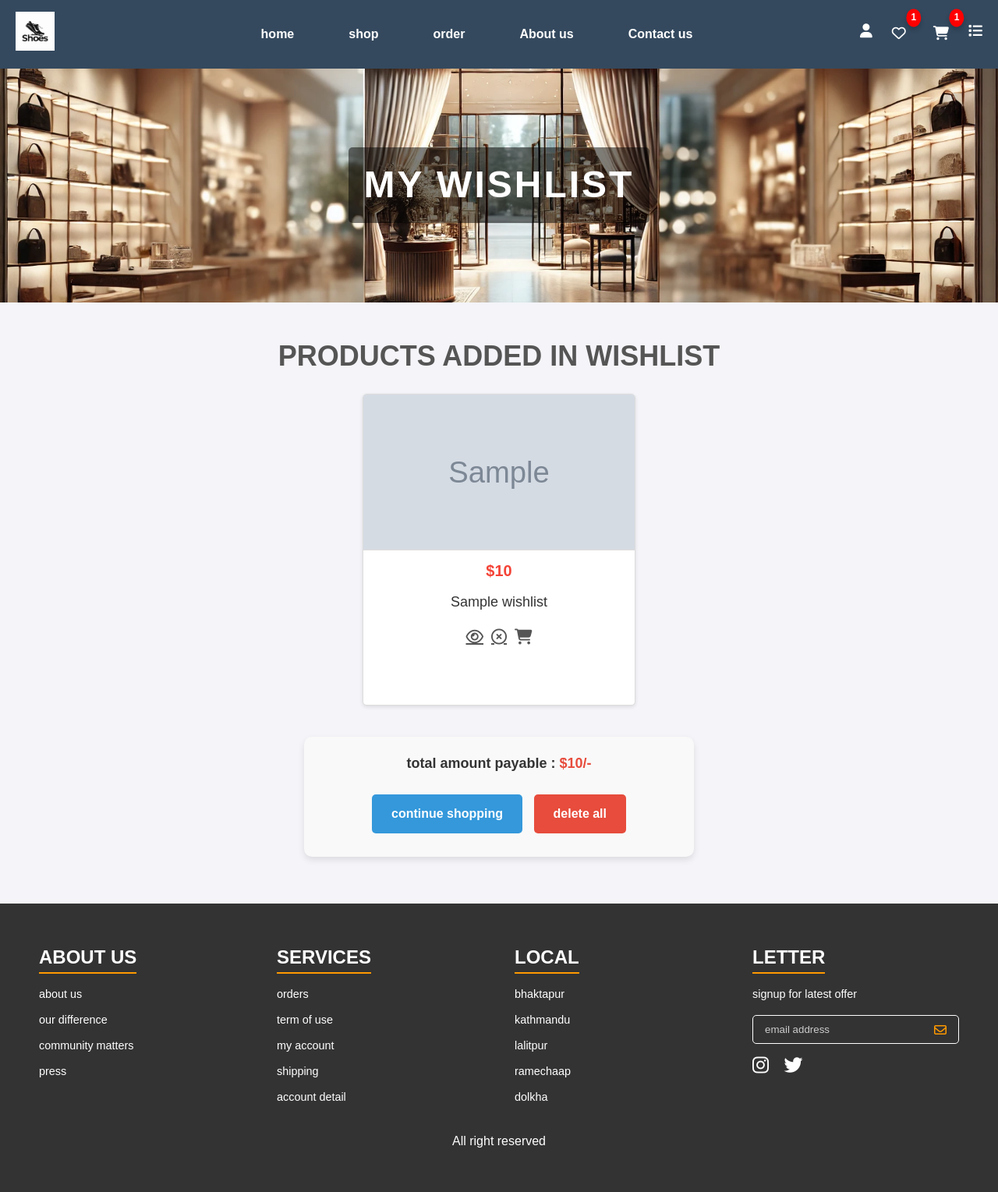
After one commit to pemba100/shoeshop, a PHP site: page /wishlist.php in a window 1280 px wide. The commit adds this page. Shown: the whole page at 78% size. Run offline with PHP 8.4, Linux system fonts and the light colour scheme; the visitor is signed in with stand-in values (Sample User, id 1); tables that the repository leaves empty or names only in its code hold one stand-in row (values such as "Sample post"); grey boxes marked "Sample" are stand-in pictures.

Commit message:
wishlistcreated

```diff
--- a/main.css
+++ b/main.css
@@ -1067,3 +1067,56 @@ footer {
     background: #28a745;
     color: white;
 }
+/* -----------------------------wishlist-------------------------------------------------- */
+
+.wishlist_total {
+    background-color: #f9f9f9;
+    padding: 20px;
+    margin: 20px auto;
+    border-radius: 10px;
+    box-shadow: 0 4px 8px rgba(0, 0, 0, 0.1);
+    text-align: center;
+    max-width: 500px;
+}
+
+.wishlist_total p {
+    font-size: 18px;
+    font-weight: bold;
+    color: #333;
+    margin-bottom: 15px;
+}
+
+.wishlist_total p span {
+    color: #e74c3c;
+    font-weight: bold;
+}
+
+.wishlist_total .continuebtn, .wishlist_total .btn2 {
+    display: inline-block;
+    text-decoration: none;
+    padding: 12px 25px;
+    margin: 10px 5px;
+    border-radius: 5px;
+    font-size: 16px;
+    font-weight: bold;
+    color: #fff;
+    transition: background-color 0.3s ease, transform 0.2s ease;
+}
+
+.wishlist_total .continuebtn {
+    background-color: #3498db;
+}
+
+.wishlist_total .continuebtn:hover {
+    background-color: #2980b9;
+    transform: scale(1.05);
+}
+
+.wishlist_total .btn2 {
+    background-color: #e74c3c;
+}
+
+.wishlist_total .btn2:hover {
+    background-color: #c0392b;
+    transform: scale(1.05);
+}
--- /dev/null
+++ b/wishlist.php
@@ -0,0 +1,187 @@
+<?php
+include 'connection.php';
+session_start();
+$user_id = $_SESSION['user_id'];
+if (!isset($user_id)) {
+    header('location:login.php');
+}
+if(isset($_POST['logout'])) {
+    session_destroy();
+    header('location:login.php');
+}
+
+
+//adding product in cart
+// if(isset($_POST['add_to_cart'])){
+//     $product_id = $_POST['product_id'];
+//     $product_name = $_POST['product_name'];
+//     $product_price = $_POST['product_price'];
+//     $product_image = $_POST['product_image'];
+//     $product_quantity= $_POST['product_quantity'];
+
+
+//     $cart_num = mysqli_query($conn, "SELECT * FROM `cart` WHERE name = '$product_name' AND user_id = '$user_id'") or die('query failed');
+
+//     if (mysqli_num_rows($cart_num)>0){
+//         $message[]='product already exist in cart';
+
+//     } else {
+//         mysqli_query($conn, "INSERT INTO `cart`(`user_id`,`pid`,`name`,`price`,`quantity`,`image`) VALUES('$user_id','$product_id','$product_name','$product_price','$product_quantity','$product_image')");
+//         $message[]='product successfully added  in your cart';
+
+//     }
+// }
+
+if (isset($_POST['add_to_cart'])) {
+    $product_id = $_POST['product_id'];
+    $product_name = $_POST['product_name'];
+    $product_price = $_POST['product_price'];
+    $product_image = $_POST['product_image'];
+    $product_quantity = 1;
+
+    $cart_num = mysqli_query($conn, "SELECT * FROM `cart` WHERE name = '$product_name' AND user_id = '$user_id'") or die('query failed');
+
+    if (mysqli_num_rows($cart_num) > 0) {
+        // If the product is already in the cart, update the quantity
+        mysqli_query($conn, "UPDATE `cart` SET quantity = quantity + $product_quantity WHERE name = '$product_name' AND user_id = '$user_id'");
+        $message[] = 'Product quantity updated in your cart';
+    } else {
+        // Add the product to the cart if it doesn't exist
+        mysqli_query($conn, "INSERT INTO `cart`(`user_id`, `pid`, `name`, `price`, `quantity`, `image`) VALUES('$user_id', '$product_id', '$product_name', '$product_price', '$product_quantity', '$product_image')");
+        $message[] = 'Product successfully added to your cart';
+    }
+}
+//delete product from your wishlist
+
+if (isset($_GET['delete'])) {
+    $delete_id = $_GET['delete'];
+
+    mysqli_query($conn, "DELETE FROM `wishlist` WHERE pid = '$delete_id'") or die('query failed');
+
+    header('location:wishlist.php');
+}
+
+//delete product from your wishlist
+
+if (isset($_GET['delete_all'])) {
+
+    mysqli_query($conn, "DELETE FROM `wishlist` WHERE user_id = '$user_id'") or die('query failed');
+
+    header('location:wishlist.php');
+}
+?>
+
+
+<!DOCTYPE html>
+<html lang="en">
+<head>
+    <meta charset="UTF-8">
+    <meta name="viewport" content="width=device-width, initial-scale=1.0">
+    <title>Document</title>
+    <link rel="stylesheet" href="./fontawesome-free-6.7.2-web/css/all.min.css">
+    <link rel="stylesheet" href="main.css?version=1.0">
+     <!-- <link rel="stylesheet" href="main.css"> -->
+</head>
+<body>
+<?php include 'header.php'; ?>
+<div class="banner3">
+    <div class="detail">
+        <h1>MY WISHLIST</h1>
+    </div>
+    <!-- <a href="index.php">Home</a> <span>/ wishlist</span> -->
+</div>
+
+<section class= "shop">
+    <h1 class="title"> products added in wishlist</h1>
+
+<?php
+if (!empty($message)) {
+    foreach ($message as $msg) {
+        echo '<div class="message">' . htmlspecialchars($msg) . '<span class="close-btn">&times;</span></div>';
+    }
+}
+?>
+<!--
+  <?php
+   if (isset($_GET['pid'])) {
+    $pid = $_GET['pid'];
+    $select_products = mysqli_query($conn,"SELECT * FROM `products` WHERE id = '$pid'") or die('query failed');
+
+     if(mysqli_num_rows($select_products)>0) {
+        while($fetch_products = mysqli_fetch_assoc($select_products)){
+
+  ?>
+   <form method="post" >
+ <img src="image/<?php echo $fetch_products['image']; ?>">
+    <div class="detail">
+    <div class="price">$<?php echo $fetch_products['price']; ?></div>
+ <div class="name"><?php echo $fetch_products['name']; ?></div>
+ <div class="detail"><?php echo $fetch_products['product_detail']; ?></div>
+ <input type="hidden" name="product_id" value="<?php echo $fetch_products['id']; ?>" >
+ <input type="hidden" name="product_name" value="<?php echo $fetch_products['name']; ?>" >
+ <input type="hidden" name="product_price" value="<?php echo $fetch_products['price']; ?>" >
+ <input type="hidden" name="product_image" value="<?php echo $fetch_products['image']; ?>" >
+ <div class="icon">
+   <button type="submit" name="add_to_wishlist" class="fa-regular fa-heart" ></button>
+   <input type="number" name="product_quantity" value="1" min="0" class="quantity">
+   <button type="submit" name="add_to_cart" class="fa-solid fa-cart-shopping" ></button>
+
+ </div>
+
+    </div>
+ </form>
+   <?php
+        }
+    }
+
+  }
+
+  ?> -->
+
+
+<div class="box-container">
+  <?php
+
+  $grand_total=0;
+$select_wishlist = mysqli_query($conn, "SELECT * FROM `wishlist`") or die('query failed');
+if (mysqli_num_rows($select_wishlist)>0) {
+  while ($fetch_wishlist = mysqli_fetch_assoc($select_wishlist)){
+
+
+  ?>
+  <form method="post" class="box">
+<img src="image/<?php echo $fetch_wishlist['image']; ?>">
+<div class="price">$<?php echo $fetch_wishlist['price']; ?></div>
+<div class="name"><?php echo $fetch_wishlist['name']; ?></div>
+<input type="hidden" name="product_id" value="<?php echo $fetch_wishlist['id']; ?>" >
+<input type="hidden" name="product_name" value="<?php echo $fetch_wishlist['name']; ?>" >
+<input type="hidden" name="product_price" value="<?php echo $fetch_wishlist['price']; ?>" >
+<input type="hidden" name="product_image" value="<?php echo $fetch_wishlist['image']; ?>" >
+<div class="icon">
+  <a href="view_page.php?pid=<?php echo $fetch_wishlist['id']; ?>" class=" fa-regular fa-eye" ></a>
+  <a href="wishlist.php?delete=<?php echo $fetch_wishlist['pid'];?>"class="fa-regular fa-circle-xmark" onclick="return confirm('do you want to delete this product from your wishlist')" ></a>
+  <button type="submit" name="add_to_cart" class="fa-solid fa-cart-shopping" ></button>
+
+</div>
+</form>
+  <?php
+  $grand_total+=$fetch_wishlist['price'];
+}
+}else{
+echo '<p class="empty">no products added yet!</p>';
+}
+  ?>
+  </div>
+  <div class="wishlist_total">
+  <p>total amount payable : <span>$<?php echo  $grand_total; ?>/-</span></p>
+  <a href="shop.php" class="continuebtn">continue shopping</a>
+  <a href="wishlist.php?delete_all" class="btn2 <?php echo ($grand_total)?'':'disabled'?>" onclick="return confirm('do you want to delete all items in your wishlist')">delete all</a>
+  </div>
+</section>
+<?php include 'footer.php'; ?>
+
+
+</script>
+</body>
+
+</html>
```
Also changed, not shown: shop.php (+61 -23 lines), cart.php (added), contact.php (added).
